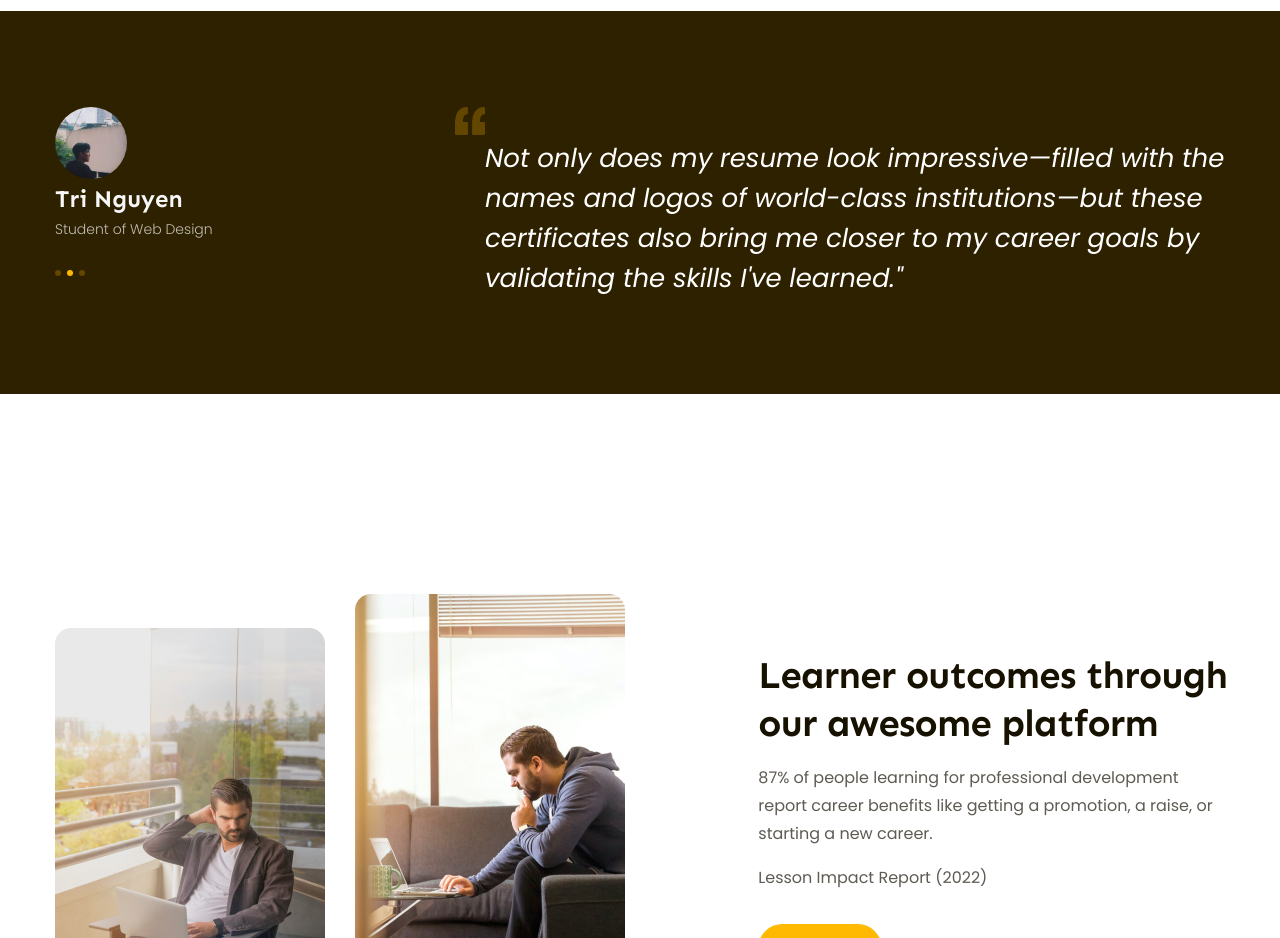
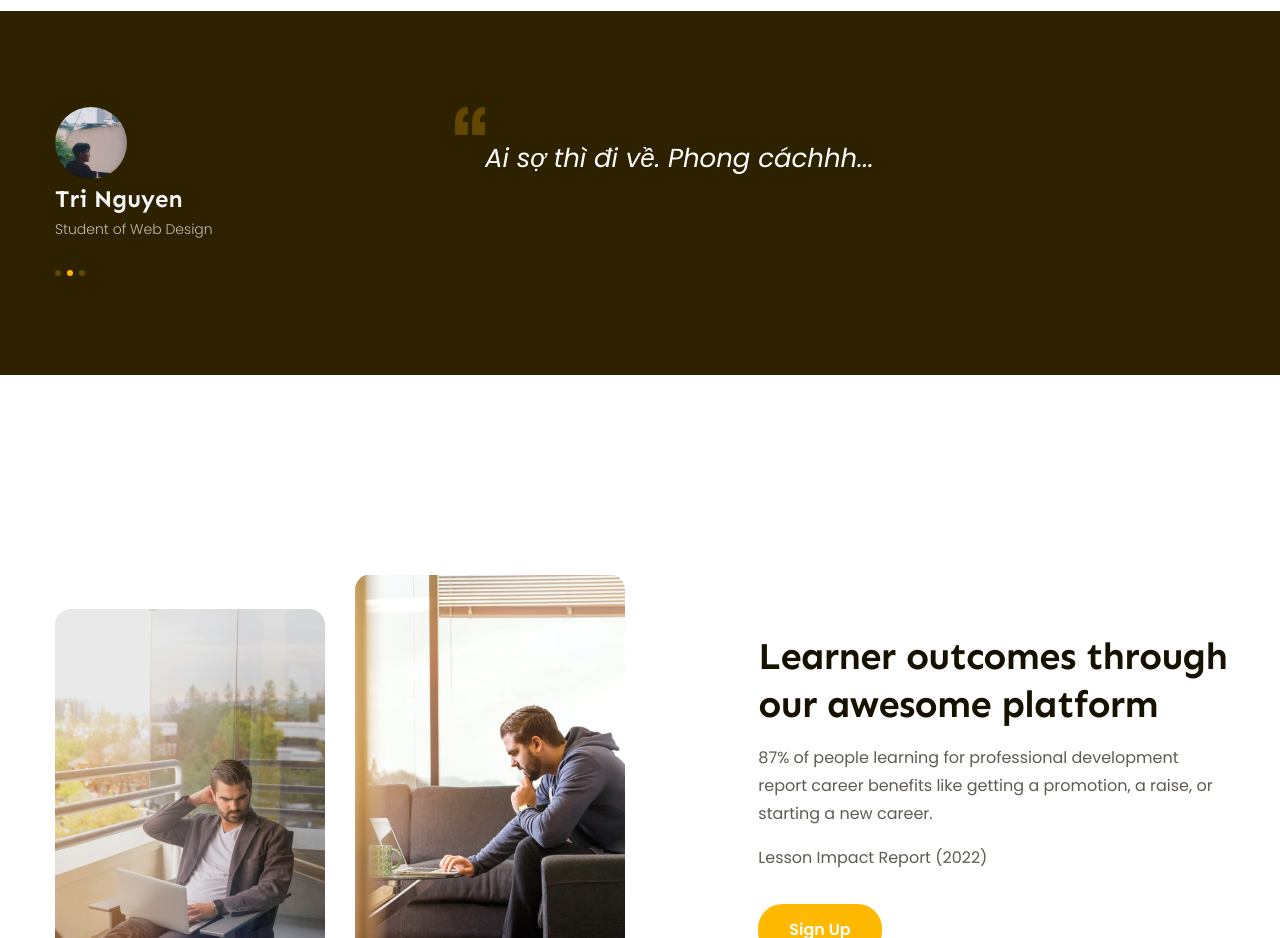
Before and after one commit to Tringy7/Project-02, a plain HTML site: page index.html in a window 1280 px wide. Shown: the part 1960-2898 px from the top of the page. Drawn offline with Linux system fonts and the light colour scheme.

Commit message:
Change BG

```diff
--- a/index.html
+++ b/index.html
@@ -248,11 +248,8 @@
             </div>
             <div class="info">
               <img src="./assets/img/bg-info-icon.svg" alt="" />
-              <p class="sub-title">
-                Not only does my resume look impressive—filled with the names
-                and logos of world-class institutions—but these certificates
-                also bring me closer to my career goals by validating the skills
-                I've learned."
+              <p class="sub-title" lang="vn">
+                Ai sợ thì đi về. Phong cáchhh...
               </p>
             </div>
           </div>
```
